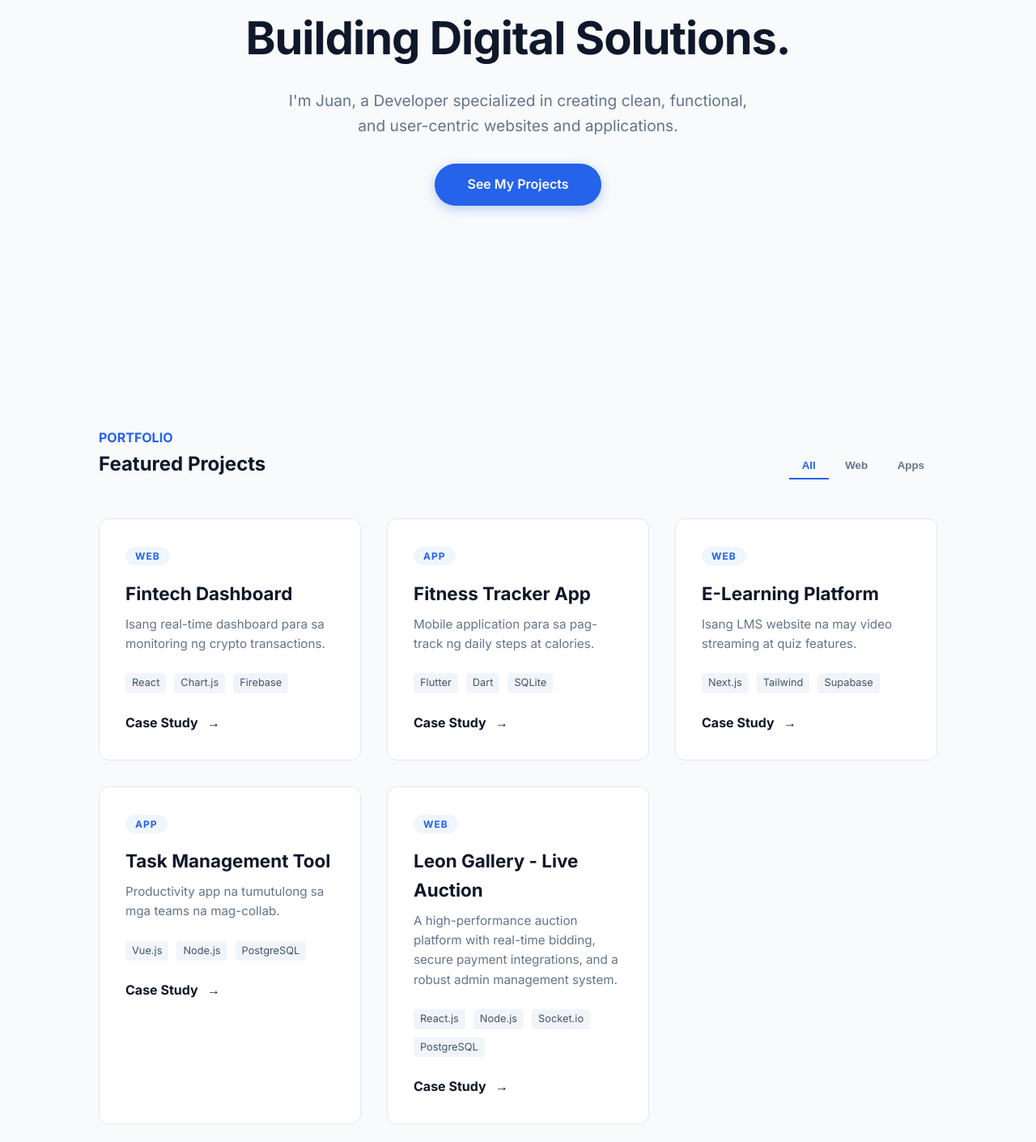
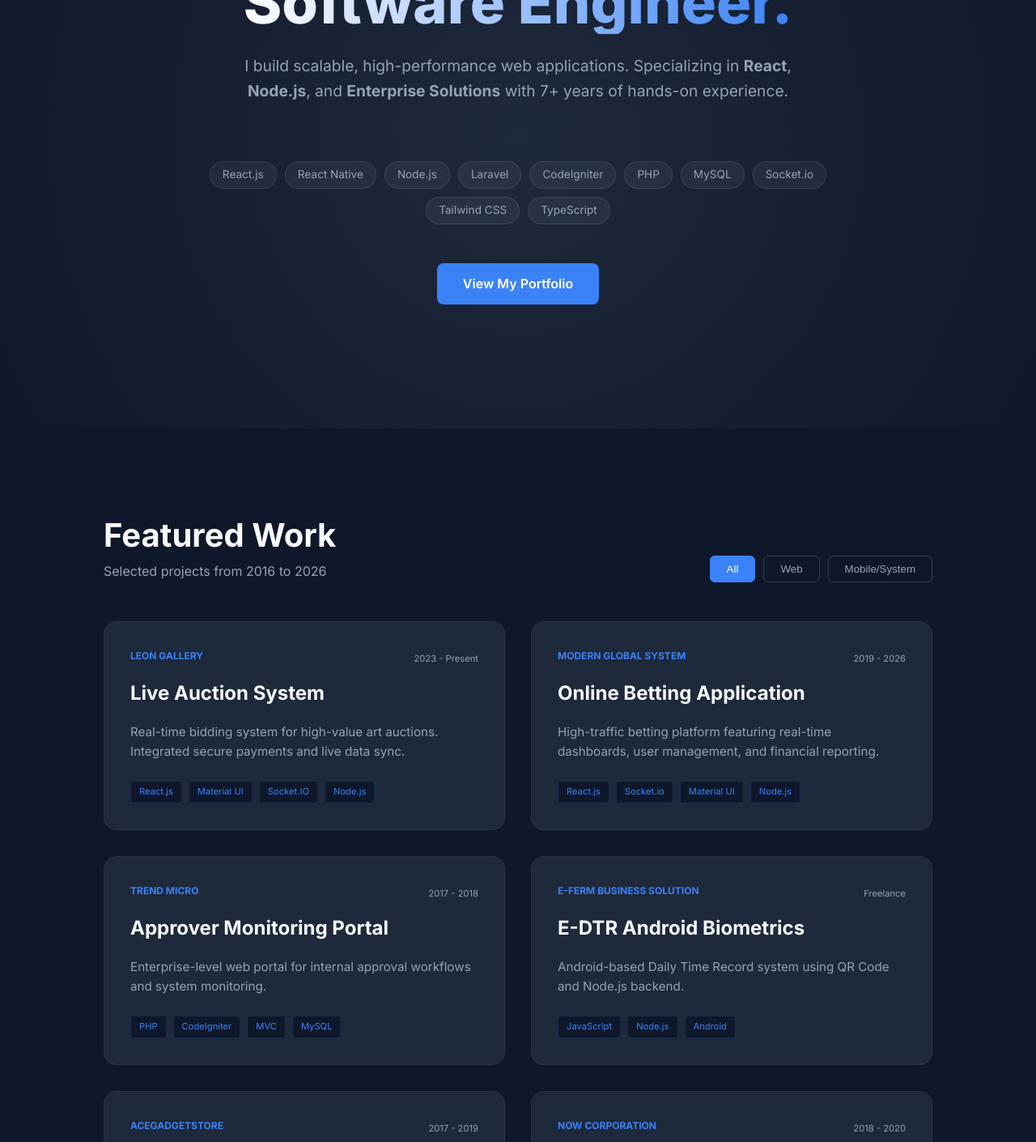
Before and after one commit to ferdydeleon/my-portfolio, a plain HTML site: page index.html in a window 1280 px wide. Shown: the part 278-1688 px from the top of the page at 81% size. Drawn offline with Linux system fonts and the light colour scheme.

Commit message:
update portfolio

```diff
--- a/index.html
+++ b/index.html
@@ -1,19 +1,19 @@
 <!DOCTYPE html>
-<html lang="tl">
+<html lang="en">
 <head>
     <meta charset="UTF-8">
     <meta name="viewport" content="width=device-width, initial-scale=1.0">
-    <title>Professional Portfolio | Juan Dela Cruz</title>
-    <link href="https://fonts.googleapis.com/css2?family=Inter:wght@300;400;600;700&display=swap" rel="stylesheet">
+    <title>Juan Dela Cruz | Software Engineer</title>
+    <link href="https://fonts.googleapis.com/css2?family=Inter:wght@300;400;600;700;800&display=swap" rel="stylesheet">
     <style>
-        /* CSS VARIABLES - Madaling baguhin ang kulay dito */
         :root {
-            --primary: #2563eb;
-            --secondary: #64748b;
-            --dark: #0f172a;
-            --light: #ffffff;
-            --bg-gray: #f8fafc;
-            --card-shadow: 0 10px 15px -3px rgba(0, 0, 0, 0.1);
+            --primary: #3b82f6;
+            --primary-hover: #2563eb;
+            --dark-bg: #0f172a;
+            --card-bg: #1e293b;
+            --text-main: #f8fafc;
+            --text-muted: #94a3b8;
+            --accent: #00f2fe;
         }
 
         * {
@@ -22,268 +22,357 @@
             box-sizing: border-box;
         }
 
+        body {
+            font-family: 'Inter', sans-serif;
+            background-color: var(--dark-bg);
+            color: var(--text-main);
+            line-height: 1.6;
+            overflow-x: hidden;
+        }
+
+        /* Smooth Scroll */
         html { scroll-behavior: smooth; }
 
-        body {
-            font-family: 'Inter', sans-serif;
-            background-color: var(--bg-gray);
-            color: var(--dark);
-            line-height: 1.6;
-        }
-
-        /* NAVIGATION */
+        /* Navigation */
         nav {
             display: flex;
             justify-content: space-between;
             align-items: center;
             padding: 1.5rem 10%;
-            background: white;
+            background: rgba(15, 23, 42, 0.8);
+            backdrop-filter: blur(10px);
             position: sticky;
             top: 0;
             z-index: 1000;
-            box-shadow: 0 2px 4px rgba(0,0,0,0.05);
+            border-bottom: 1px solid rgba(255,255,255,0.1);
         }
 
-        .logo { font-weight: 700; font-size: 1.5rem; color: var(--primary); }
+        .logo { font-weight: 800; font-size: 1.5rem; color: var(--primary); letter-spacing: -1px; }
 
         .nav-links a {
             text-decoration: none;
-            color: var(--dark);
+            color: var(--text-main);
             margin-left: 2rem;
             font-weight: 500;
             transition: 0.3s;
+            font-size: 0.9rem;
         }
 
         .nav-links a:hover { color: var(--primary); }
 
-        /* HERO SECTION */
+        /* Hero Section */
         .hero {
-            height: 80vh;
+            min-height: 90vh;
             display: flex;
             flex-direction: column;
             justify-content: center;
             align-items: center;
             text-align: center;
-            padding: 0 20px;
+            padding: 0 10%;
+            background: radial-gradient(circle at center, #1e293b 0%, #0f172a 100%);
         }
 
-        .hero h1 { font-size: 3.5rem; margin-bottom: 1rem; letter-spacing: -1px; }
-        .hero p { font-size: 1.2rem; color: var(--secondary); max-width: 600px; }
+        .hero h1 {
+            font-size: clamp(2.5rem, 8vw, 4.5rem);
+            font-weight: 800;
+            margin-bottom: 1.5rem;
+            line-height: 1.1;
+            background: linear-gradient(to right, #fff, #3b82f6);
+            -webkit-background-clip: text;
+            -webkit-text-fill-color: transparent;
+        }
+
+        .hero p {
+            font-size: 1.2rem;
+            color: var(--text-muted);
+            max-width: 700px;
+            margin-bottom: 2.5rem;
+        }
 
         .btn {
-            margin-top: 2rem;
-            padding: 0.8rem 2.5rem;
+            padding: 0.8rem 2rem;
             background: var(--primary);
             color: white;
             text-decoration: none;
-            border-radius: 50px;
+            border-radius: 8px;
             font-weight: 600;
-            transition: 0.3s;
-            box-shadow: 0 4px 14px rgba(37, 99, 235, 0.3);
+            transition: 0.3s all ease;
+            display: inline-block;
         }
 
-        .btn:hover { transform: translateY(-3px); box-shadow: 0 6px 20px rgba(37, 99, 235, 0.4); }
-
-        /* PROJECTS SECTION */
-        .projects-container {
-            max-width: 1100px;
-            margin: 5rem auto;
-            padding: 0 2rem;
+        .btn:hover {
+            background: var(--primary-hover);
+            transform: translateY(-2px);
+            box-shadow: 0 10px 20px rgba(37, 99, 235, 0.2);
         }
 
-        .section-header {
+        /* Skills Section */
+        .skills-tag-container {
+            display: flex;
+            flex-wrap: wrap;
+            justify-content: center;
+            gap: 10px;
+            margin-top: 2rem;
+            max-width: 800px;
+        }
+
+        .skill-tag {
+            background: rgba(255,255,255,0.05);
+            border: 1px solid rgba(255,255,255,0.1);
+            padding: 5px 15px;
+            border-radius: 20px;
+            font-size: 0.85rem;
+            color: var(--text-muted);
+        }
+
+        /* Projects Section */
+        .projects-section {
+            padding: 100px 10%;
+        }
+
+        .section-title {
+            margin-bottom: 3rem;
             display: flex;
             justify-content: space-between;
             align-items: flex-end;
-            margin-bottom: 3rem;
+            flex-wrap: wrap;
+            gap: 1rem;
         }
 
-        .filter-group button {
-            border: none;
-            background: none;
-            padding: 0.5rem 1rem;
+        .section-title h2 { font-size: 2.5rem; }
+
+        .filter-group {
+            display: flex;
+            gap: 10px;
+        }
+
+        .filter-btn {
+            background: transparent;
+            border: 1px solid #334155;
+            color: var(--text-muted);
+            padding: 8px 20px;
+            border-radius: 6px;
             cursor: pointer;
-            font-weight: 600;
-            color: var(--secondary);
             transition: 0.3s;
         }
 
-        .filter-group button.active {
-            color: var(--primary);
-            border-bottom: 2px solid var(--primary);
+        .filter-btn.active {
+            background: var(--primary);
+            color: white;
+            border-color: var(--primary);
         }
 
         .grid {
             display: grid;
-            grid-template-columns: repeat(auto-fit, minmax(320px, 1fr));
+            grid-template-columns: repeat(auto-fill, minmax(350px, 1fr));
             gap: 2rem;
         }
 
-        /* PROJECT CARDS */
+        /* Project Cards */
         .card {
-            background: white;
-            border-radius: 12px;
+            background: var(--card-bg);
+            border-radius: 16px;
             padding: 2rem;
+            border: 1px solid rgba(255,255,255,0.05);
             transition: 0.4s;
-            border: 1px solid #e2e8f0;
+            display: flex;
+            flex-direction: column;
         }
 
         .card:hover {
             transform: translateY(-10px);
-            box-shadow: var(--card-shadow);
+            border-color: var(--primary);
+            box-shadow: 0 20px 40px rgba(0,0,0,0.3);
         }
 
-        .tag {
+        .card .company {
             font-size: 0.75rem;
             text-transform: uppercase;
-            letter-spacing: 1px;
             color: var(--primary);
             font-weight: 700;
-            background: #eff6ff;
-            padding: 4px 12px;
-            border-radius: 20px;
+            margin-bottom: 0.5rem;
         }
 
-        .card h3 { margin: 1rem 0 0.5rem; font-size: 1.4rem; }
-        .card p { color: var(--secondary); font-size: 0.95rem; margin-bottom: 1.5rem; }
+        .card h3 { font-size: 1.5rem; margin-bottom: 1rem; }
+        .card p { color: var(--text-muted); font-size: 0.95rem; margin-bottom: 1.5rem; flex-grow: 1; }
 
-        .tech-stack { display: flex; gap: 10px; flex-wrap: wrap; margin-bottom: 1.5rem; }
-        .tech-stack span { font-size: 0.8rem; background: #f1f5f9; padding: 2px 8px; border-radius: 4px; color: #475569; }
-
-        .view-link {
-            text-decoration: none;
-            font-weight: 700;
-            color: var(--dark);
-            display: inline-flex;
-            align-items: center;
+        .tech-list { display: flex; gap: 8px; flex-wrap: wrap; }
+        .tech-list span {
+            font-size: 0.7rem;
+            background: #0f172a;
+            color: var(--primary);
+            padding: 4px 10px;
+            border-radius: 4px;
+            border: 1px solid rgba(59, 130, 246, 0.2);
         }
 
-        .view-link:hover { color: var(--primary); }
-
+        /* Contact Footer */
         footer {
+            padding: 100px 10%;
             text-align: center;
-            padding: 5rem 0;
-            background: white;
-            border-top: 1px solid #e2e8f0;
+            background: #070b14;
+            border-top: 1px solid rgba(255,255,255,0.05);
         }
 
-        /* Responsive */
+        .contact-box {
+            background: linear-gradient(135deg, #1e293b 0%, #0f172a 100%);
+            padding: 4rem;
+            border-radius: 24px;
+            border: 1px solid rgba(255,255,255,0.1);
+        }
+
         @media (max-width: 768px) {
-            .hero h1 { font-size: 2.5rem; }
-            .section-header { flex-direction: column; align-items: flex-start; gap: 1rem; }
+            .grid { grid-template-columns: 1fr; }
+            .section-title { flex-direction: column; align-items: center; text-align: center; }
         }
     </style>
 </head>
 <body>
 
     <nav>
-        <div class="logo">JDC.</div>
+        <div class="logo">JUAN.DEV</div>
         <div class="nav-links">
-            <a href="#work">Work</a>
+            <a href="#work">Experience</a>
             <a href="#contact">Contact</a>
         </div>
     </nav>
 
     <section class="hero">
-        <h1>Building Digital Solutions.</h1>
-        <p>I'm Juan, a Developer specialized in creating clean, functional, and user-centric websites and applications.</p>
-        <a href="#work" class="btn">See My Projects</a>
+        <h1>Software Engineer.</h1>
+        <p>I build scalable, high-performance web applications. Specializing in <b>React</b>, <b>Node.js</b>, and <b>Enterprise Solutions</b> with 7+ years of hands-on experience.</p>
+
+        <div class="skills-tag-container">
+            <span class="skill-tag">React.js</span>
+            <span class="skill-tag">React Native</span>
+            <span class="skill-tag">Node.js</span>
+            <span class="skill-tag">Laravel</span>
+            <span class="skill-tag">CodeIgniter</span>
+            <span class="skill-tag">PHP</span>
+            <span class="skill-tag">MySQL</span>
+            <span class="skill-tag">Socket.io</span>
+            <span class="skill-tag">Tailwind CSS</span>
+            <span class="skill-tag">TypeScript</span>
+        </div>
+
+        <div style="margin-top: 3rem;">
+            <a href="#work" class="btn">View My Portfolio</a>
+        </div>
     </section>
 
-    <div class="projects-container" id="work">
-        <div class="section-header">
+    <section class="projects-section" id="work">
+        <div class="section-title">
             <div>
-                <p style="color: var(--primary); font-weight: 700;">PORTFOLIO</p>
-                <h2>Featured Projects</h2>
+                <h2 id="proj-count">Featured Work</h2>
+                <p style="color: var(--text-muted)">Selected projects from 2016 to 2026</p>
             </div>
             <div class="filter-group">
-                <button class="active" onclick="filterData('all')">All</button>
-                <button onclick="filterData('web')">Web</button>
-                <button onclick="filterData('app')">Apps</button>
+                <button class="filter-btn active" onclick="filterData('all')">All</button>
+                <button class="filter-btn" onclick="filterData('web')">Web</button>
+                <button class="filter-btn" onclick="filterData('app')">Mobile/System</button>
             </div>
         </div>
 
         <div class="grid" id="project-grid">
             </div>
-    </div>
+    </section>
 
     <footer id="contact">
-        <h3>Want to start a project?</h3>
-        <p>Email me at: <strong>hello@juan.com</strong></p>
-        <div style="margin-top: 2rem;">
-            <a href="#" class="btn">Download Resume</a>
+        <div class="contact-box">
+            <h2>Let's build something great.</h2>
+            <p style="margin: 1.5rem 0; color: var(--text-muted)">Currently open for senior roles and specialized consulting.</p>
+            <p style="font-size: 1.2rem; color: var(--primary); font-weight: 700; margin-bottom: 2rem;">hello@juan.com</p>
+            <a href="#" class="btn">Download My Resume</a>
         </div>
+        <p style="margin-top: 4rem; font-size: 0.8rem; color: #475569;">&copy; 2026 Juan Dela Cruz. Built with Passion & React.</p>
     </footer>
 
     <script>
-        // 1. DATA NG MGA PROJECT MO
         const projects = [
             {
-                title: "Fintech Dashboard",
+                title: "Live Auction System",
+                company: "Leon Gallery",
                 category: "web",
-                desc: "Isang real-time dashboard para sa monitoring ng crypto transactions.",
-                tech: ["React", "Chart.js", "Firebase"],
-                link: "#"
+                desc: "Real-time bidding system for high-value art auctions. Integrated secure payments and live data sync.",
+                tech: ["React.js", "Material UI", "Socket.IO", "Node.js"],
+                period: "2023 - Present"
             },
             {
-                title: "Fitness Tracker App",
-                category: "app",
-                desc: "Mobile application para sa pag-track ng daily steps at calories.",
-                tech: ["Flutter", "Dart", "SQLite"],
-                link: "#"
+                title: "Online Betting Application",
+                company: "Modern Global System",
+                category: "web",
+                desc: "High-traffic betting platform featuring real-time dashboards, user management, and financial reporting.",
+                tech: ["React.js", "Socket.io", "Material UI", "Node.js"],
+                period: "2019 - 2026"
             },
             {
-                title: "E-Learning Platform",
+                title: "Approver Monitoring Portal",
+                company: "Trend Micro",
                 category: "web",
-                desc: "Isang LMS website na may video streaming at quiz features.",
-                tech: ["Next.js", "Tailwind", "Supabase"],
-                link: "#"
+                desc: "Enterprise-level web portal for internal approval workflows and system monitoring.",
+                tech: ["PHP", "CodeIgniter", "MVC", "MySQL"],
+                period: "2017 - 2018"
             },
             {
-                title: "Task Management Tool",
+                title: "E-DTR Android Biometrics",
+                company: "e-Ferm Business Solution",
                 category: "app",
-                desc: "Productivity app na tumutulong sa mga teams na mag-collab.",
-                tech: ["Vue.js", "Node.js", "PostgreSQL"],
-                link: "#"
-            },        {
-        title: "Leon Gallery - Live Auction",
-        category: "web",
-        desc: "A high-performance auction platform with real-time bidding, secure payment integrations, and a robust admin management system.",
-        tech: ["React.js", "Node.js", "Socket.io", "PostgreSQL"],
-        link: "#" // Ilagay mo rito ang link kung live na, o link sa GitHub code
-    },
+                desc: "Android-based Daily Time Record system using QR Code and Node.js backend.",
+                tech: ["JavaScript", "Node.js", "Android"],
+                period: "Freelance"
+            },
+            {
+                title: "Sales & Inventory System",
+                company: "AceGadgetStore",
+                category: "app",
+                desc: "Full-scale inventory management and E-commerce website for a gadget retail store.",
+                tech: ["Laravel", "Tailwind", "MySQL", "PHP"],
+                period: "2017 - 2019"
+            },
+            {
+                title: "Employee Survey System",
+                company: "NOW Corporation",
+                category: "web",
+                desc: "Automated data collection and reporting system for Judiciary email workflows.",
+                tech: ["XPages", "JSP", "IBM iNotes"],
+                period: "2018 - 2020"
+            },
+            {
+                title: "Incident Report Management",
+                company: "Global Pinoy Remittance",
+                category: "app",
+                desc: "Suite of tools for remittance reporting, cash card apps, and daily incident monitoring.",
+                tech: ["PHP", "JavaScript", "General Reports"],
+                period: "2016 - 2017"
+            }
         ];
 
-
-        // 2. RENDER PROJECTS FUNCTION
         function renderProjects(data) {
             const grid = document.getElementById('project-grid');
-            grid.innerHTML = ''; // Clear current content
+            grid.innerHTML = '';
 
             data.forEach(item => {
                 const card = document.createElement('div');
                 card.className = 'card';
                 card.innerHTML = `
-                    <span class="tag">${item.category}</span>
+                    <div style="display:flex; justify-content:space-between; align-items:center; margin-bottom:10px">
+                        <span class="company">${item.company}</span>
+                        <span style="font-size:0.7rem; color:var(--text-muted)">${item.period}</span>
+                    </div>
                     <h3>${item.title}</h3>
                     <p>${item.desc}</p>
-                    <div class="tech-stack">
+                    <div class="tech-list">
                         ${item.tech.map(t => `<span>${t}</span>`).join('')}
                     </div>
-                    <a href="${item.link}" class="view-link">Case Study &nbsp; →</a>
                 `;
                 grid.appendChild(card);
             });
         }
 
-        // 3. FILTER LOGIC
         function filterData(cat) {
-            // Update active button
-            const btns = document.querySelectorAll('.filter-group button');
+            const btns = document.querySelectorAll('.filter-btn');
             btns.forEach(b => b.classList.remove('active'));
             event.target.classList.add('active');
 
-            // Filter projects
             if (cat === 'all') {
                 renderProjects(projects);
             } else {
@@ -292,9 +381,7 @@
             }
         }
 
-        // Initial Load
         window.onload = () => renderProjects(projects);
     </script>
-
 </body>
 </html>
```
